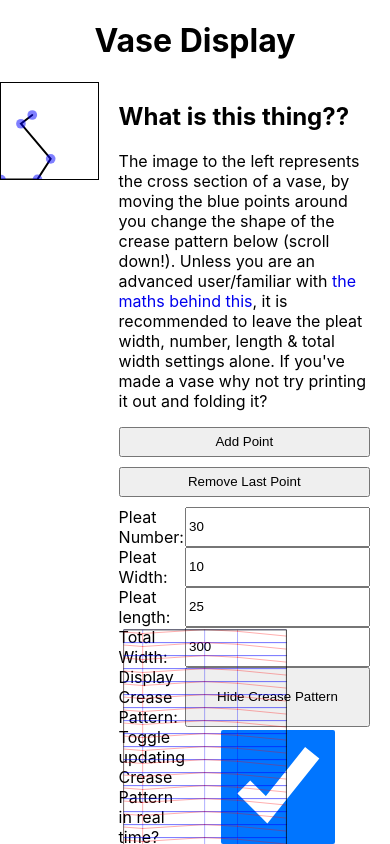
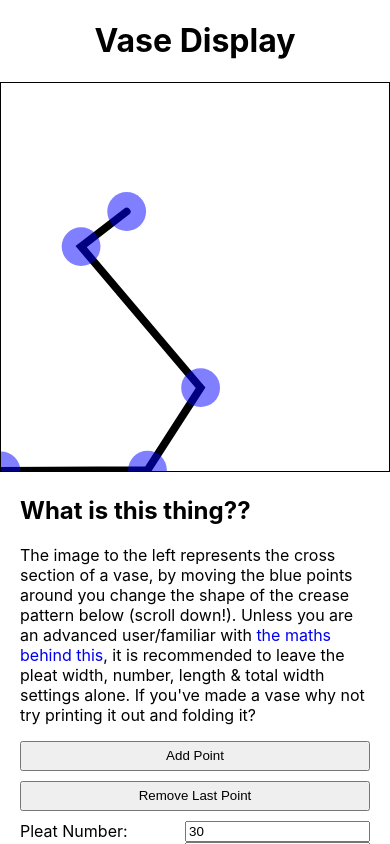
Before and after one commit to Edward-Phillips/origamiVaseDisplay, a Next.js app: page / in a window 390 px wide. Shown: the top 844 px of the page. Built offline with nearby package versions, Linux system fonts and the light colour scheme.

Commit message:
fix styling so that it can be viewed on mobile

```diff
--- a/components/origamiVase/SVGDragAndDrop/SVGDragAndDropContainer.module.css
+++ b/components/origamiVase/SVGDragAndDrop/SVGDragAndDropContainer.module.css
@@ -1,15 +1,13 @@
 
 .SVGOuterContainer {
   display: grid;
-  grid-template-areas: "SVG controls";
   grid-template-columns: 1fr 1fr;
 
 }
 
 @media only screen and (max-width: 768px) {
   .SVGOuterContainer {
-  grid-template-areas: "SVG"
-    "controls";
+    grid-template-columns: 1fr;
   }
 }
 
```
